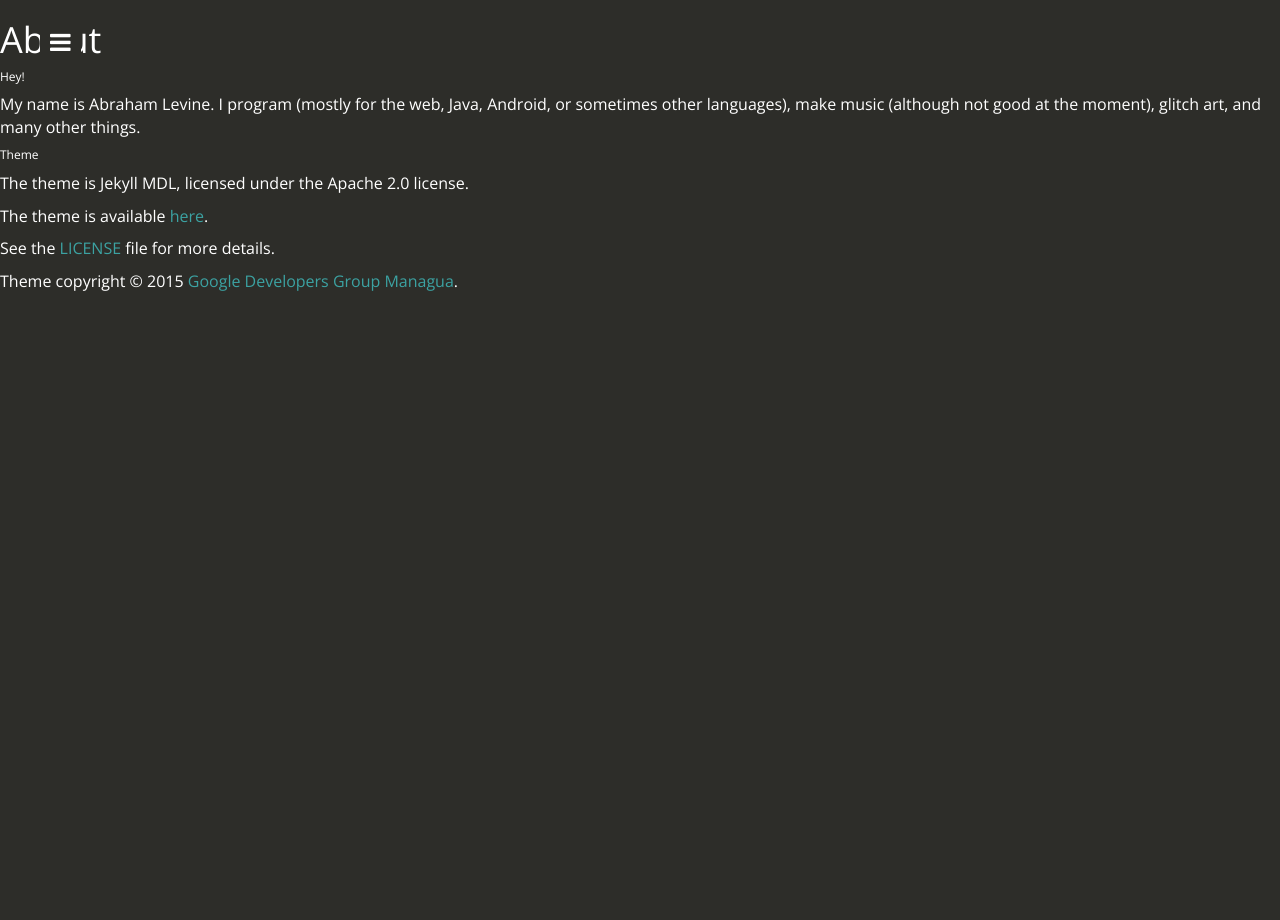
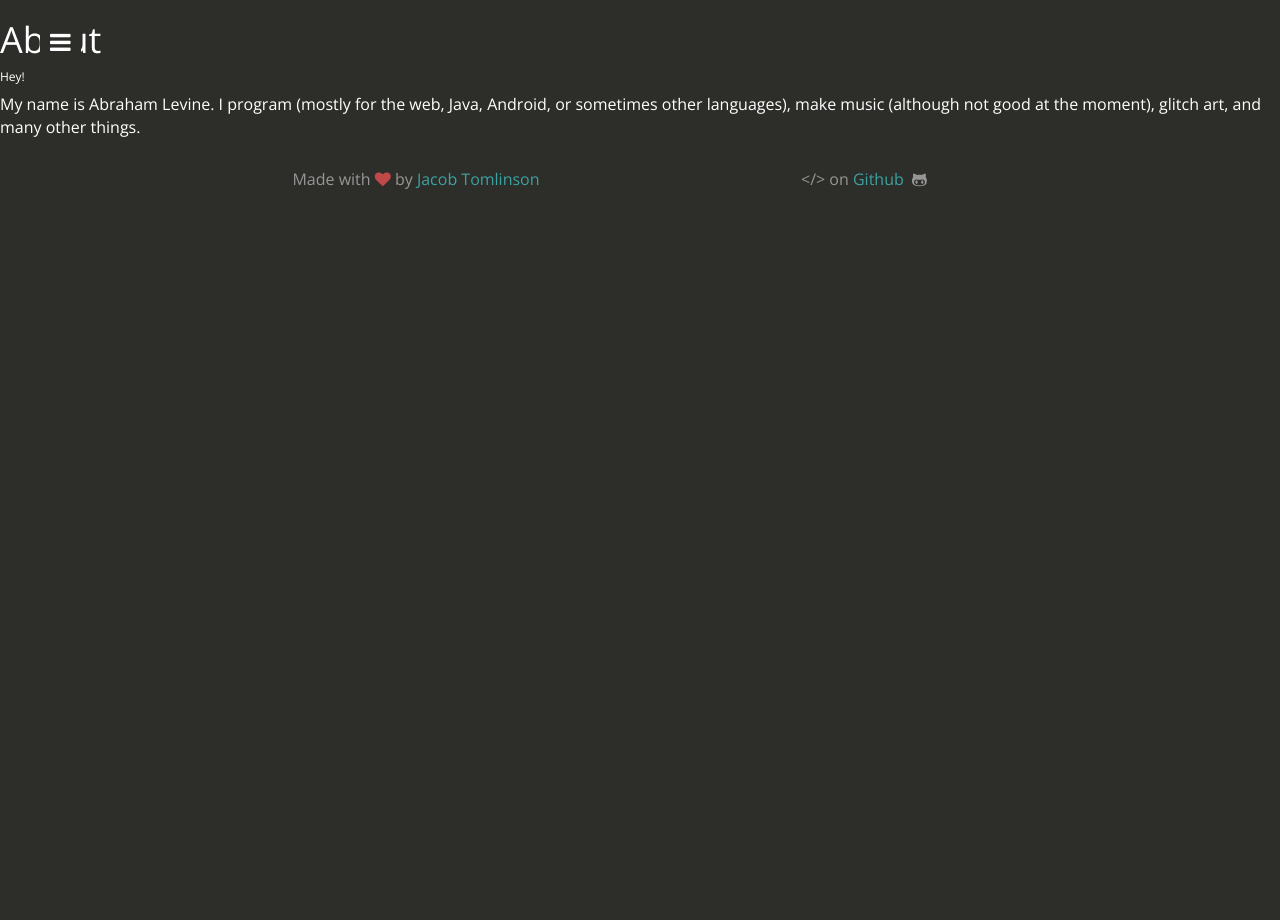
Before and after one commit to alevhhai/alevhhai.github.io, a Jekyll site: the page built from about.md, in a window 1280 px wide. Built offline with Jekyll 4.4.1, drawn with Linux system fonts in a browser that asks for light colours; nearby versions of some CDN libraries; Markdown is read by kramdown in place of the engine named in the settings.

Commit message:
fix $EDITOR on my local machine && fix post && add new post (unfinished) && remove footer && tons of changes && overuse bash &&s

```diff
--- a/404.html
+++ b/404.html
@@ -11,7 +11,7 @@
       <h1 class="header author-header">404</h1>
 
       <div class="error-text">
-        Sorry but this page doesn't seem to exist.
+        Page not found!
       </div>
 
       <div class="error-text">
--- a/_config.yml
+++ b/_config.yml
@@ -2,10 +2,14 @@
 title: "Abraham Levine"
 email: alevine@hhai.org
 description: "Abraham Levine's school website"
-baseurl: "http://alevhhai.github.io"
+baseurl: ""
 title_description: "Hey! I'm Abraham. I write code, make glitch art, sometimes (poorly) make music, and listen to too much music."
 title_image: "http://www.gravatar.com/avatar/00000000000000000000000000000000?s=500&d=mm"
 post_limit: 5
+
+# Footer
+footer_left: "Made with <i class=\"fa fa-heart\"></i> by <a href=\"https://twitter.com/_JacobTomlinson\">Jacob Tomlinson</a>"
+footer_right: "&lt;/&gt; on <a href=\"https://github.com/jacobtomlinson/carte-noire\">Github</a> &nbsp;<i class=\"fa fa-github-alt\"></i>"
 
 # Build settings
 markdown: redcarpet
--- a/_layouts/post.html
+++ b/_layouts/post.html
@@ -72,6 +72,12 @@
         {% endif %}
 
       </div>
+      <!--
+      <div class="content-panel feedback">
+        I <i class="fa fa-heart"></i> feedback.<br />
+        Let me know what you think of this article on twitter <a href="http://www.twitter.com/{{ site.twitter_username }}">@{{ site.twitter_username }}</a> or leave a comment below!
+      </div>
+      //-->
 
       {% if site.disqus_account %}
       <div class="content-panel comments">
--- a/about.md
+++ b/about.md
@@ -6,13 +6,3 @@
 ###### Hey!
 
 My name is Abraham Levine. I program (mostly for the web, Java, Android, or sometimes other languages), make music (although not good at the moment), glitch art, and many other things.
-
-###### Theme
-
-The theme is Jekyll MDL, licensed under the Apache 2.0 license.
-
-The theme is available [here](https://github.com/gdg-managua/jekyll-mdl/).
-
-See the [LICENSE](https://github.com/gdg-managua/jekyll-mdl/blob/master/LICENSE) file for more details.
-
-Theme copyright © 2015 [Google Developers Group Managua](http://www.gdgmanagua.org).
```
Also changed, not shown: _includes/social_links.html (+5 -10 lines), _posts/2015-09-17-Never-Forget.md (+13 -2 lines), _posts/2015-09-18-Voki.md (added, +9 -0 lines), README.md (deleted).
